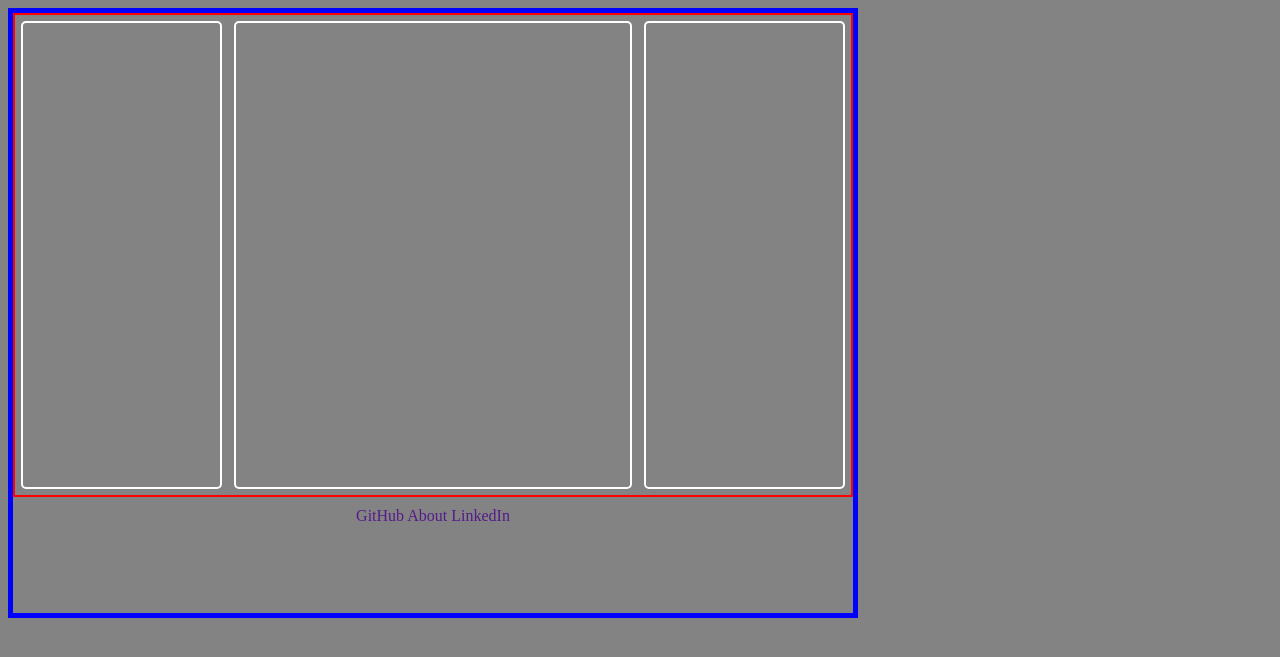
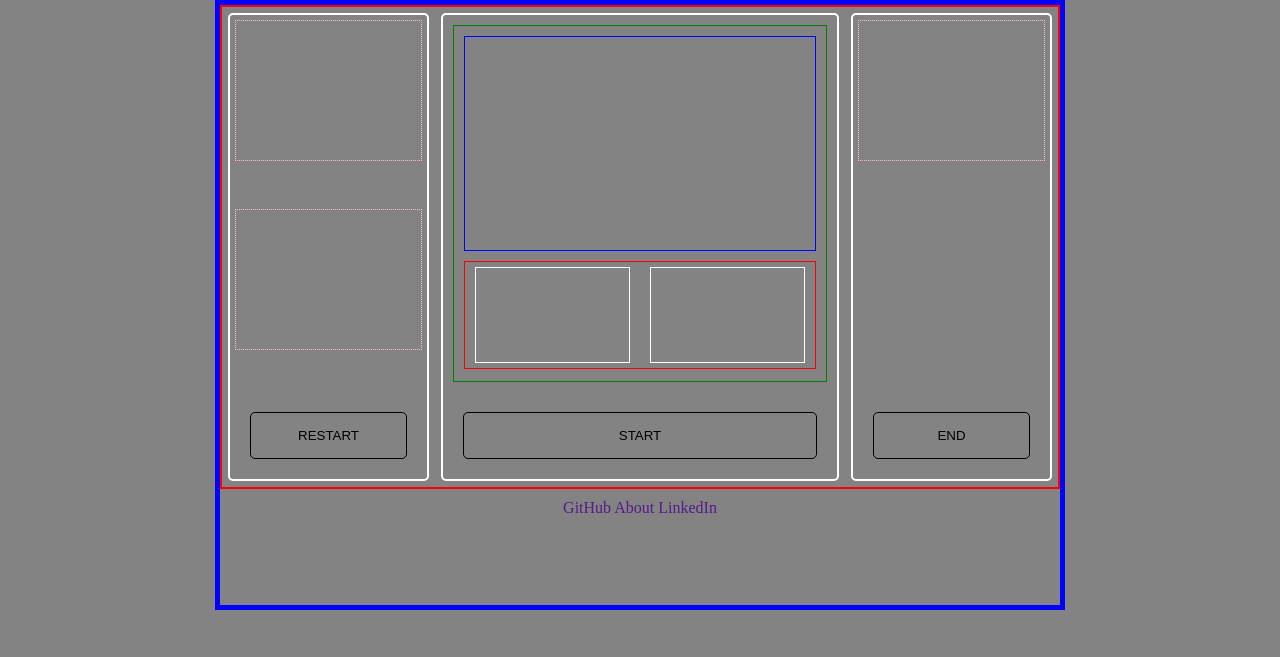
Before and after one commit to jenn-jenn/what-is-that-zi, a PHP site: page / in a window 1280 px wide. Shown: the top 657 px of the page. Run offline with PHP 8.4, Linux system fonts and the light colour scheme.

Commit message:
style quiz area

```diff
--- a/index.html
+++ b/index.html
@@ -18,14 +18,32 @@
                 <div class="deck">
 
                 </div>
+                <button class="btn">
+                    RESTART
+                </button>
             </section>
             <section class="container main">
+                <div class="quiz">
+                    <div class="card">
 
+                    </div>
+                    <section class="choice-section">
+                        <div class="choice"></div>
+                        <div class="choice"></div>
+                    </section>
+
+                </div>
+                <button class="btn">
+                    START
+                </button>
             </section>
             <section class="container right">
                 <div class="deck">
 
                 </div>
+                <button class="btn">
+                    END
+                </button>
             </section>
         </div>
         <div class="links">
--- a/src/style.css
+++ b/src/style.css
@@ -7,8 +7,10 @@
 body, a {
     /* background-color: rgb(37, 37, 37); */
     background-color: rgb(131, 131, 131);
-
     text-decoration: none;
+    padding: 0;
+    margin: 0;
+    box-sizing: content-box;
 }
 
 .hidden {
@@ -19,6 +21,7 @@ body, a {
     border: 5px blue solid;
     width: 840px;
     height: 600px;
+    margin: auto;
 }
 
 .game {
@@ -36,11 +39,59 @@ body, a {
 
 .main {
     width: 800px;
+    display: flex;
+    flex-direction: column;
+    justify-content: space-between;
 }
 
 .left,
 .right {
     width: 400px;
+    display: flex;
+    flex-direction: column;
+    justify-content: space-between;
+}
+
+.deck {
+    border: 1px pink dotted;
+    height: 30%;
+    margin: 5px;
+}
+
+.btn {
+    margin: 20px;
+    padding: 15px 15px;
+    border: 1px black solid;
+    border-radius: 5px;
+    background: transparent;
+}
+
+.quiz {
+    border: 1px green solid;
+    margin: 10px;
+    height: 90%;
+
+}
+
+.card {
+    border: 1px blue solid;
+    height: 60%;
+    margin: 10px;
+}
+
+.choice-section {
+    border: 1px red solid;
+    margin: 10px;
+    height: calc(40% - 36px);
+    display: flex;
+    flex-direction: row;
+}
+
+.choice {
+    border: 1px white solid;
+    width: 50%;
+    height: calc(100% - 12px);
+    margin: 5px 10px;
 }
 
 .links {
```
